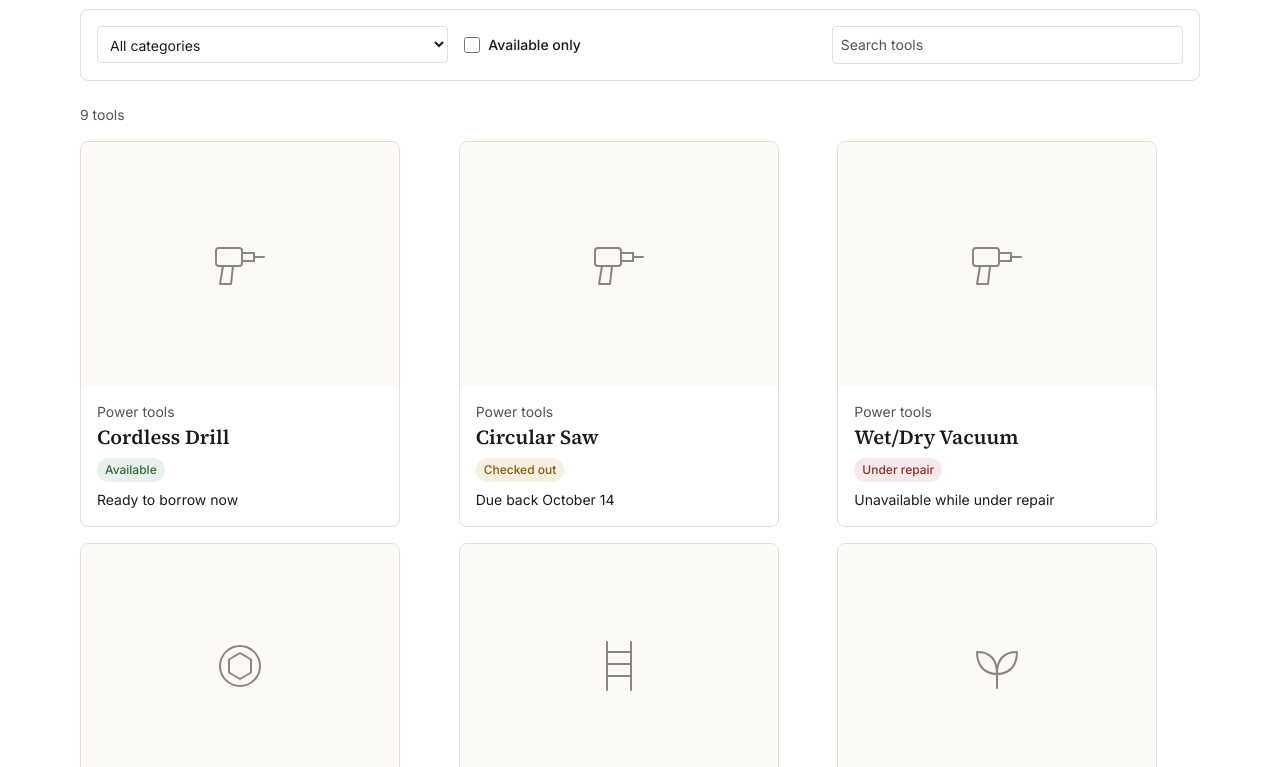
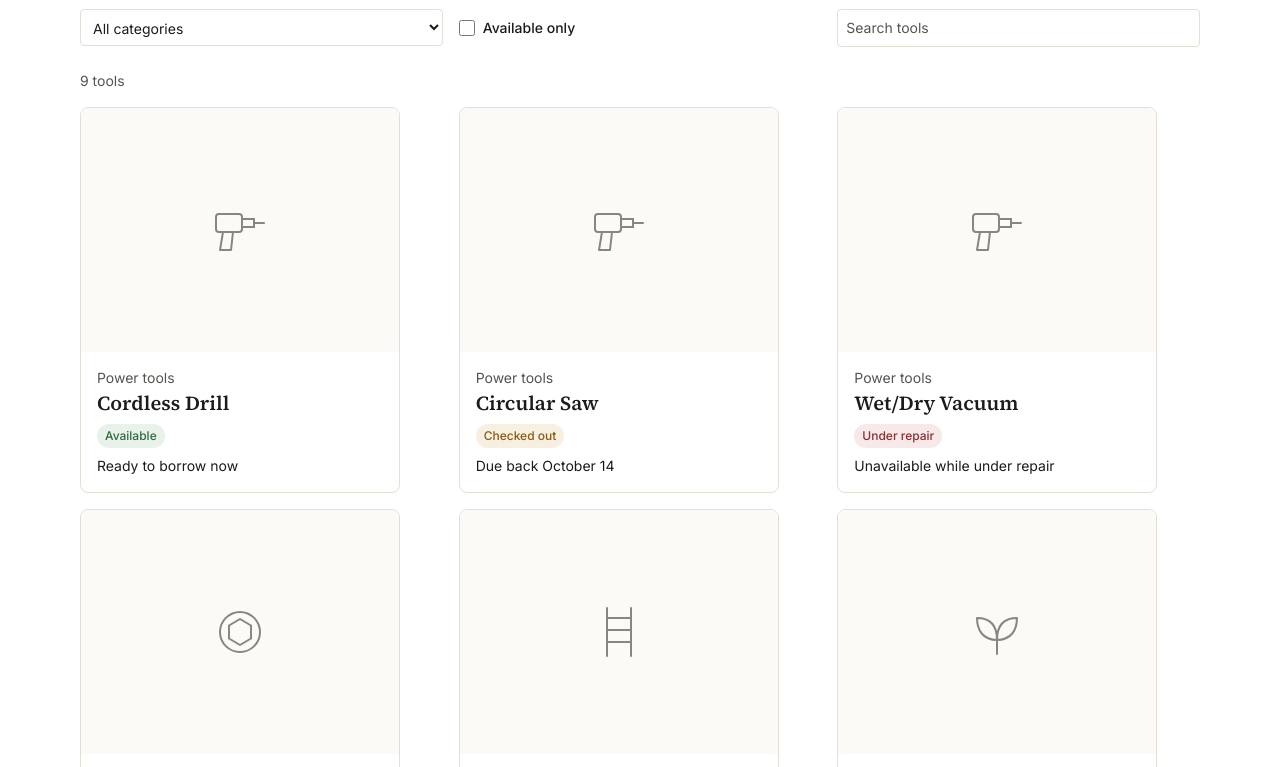
Before and after one commit to Marhysa/d4d-build-a, a website: page index.html in a window 1280 px wide. Shown: the part 178-945 px from the top of the page. Drawn offline with Linux system fonts and the light colour scheme.

Commit message:
Removed the border around the whole filter bar

```diff
--- a/index.html
+++ b/index.html
@@ -22,7 +22,7 @@
       <div class="mb-lg flex items-end justify-between gap-md">
         <h1 id="catalog-heading" class="font-display text-xl">Tool catalog</h1>
       </div>
-      <form id="catalog-filters" class="mb-lg grid grid-cols-1 gap-md rounded-card border border-border bg-surface-raised p-md lg:grid-cols-3" role="search" aria-label="Filter tools">
+      <form id="catalog-filters" class="mb-lg grid grid-cols-1 gap-md lg:grid-cols-3" role="search" aria-label="Filter tools">
         <label class="flex flex-col gap-xs text-sm font-medium text-ink" for="category-filter">
           <select id="category-filter" aria-label="Category" class="w-full rounded-sm border border-border bg-surface-raised px-sm py-sm font-body text-sm font-normal text-ink">
             <option value="">All categories</option>
```
